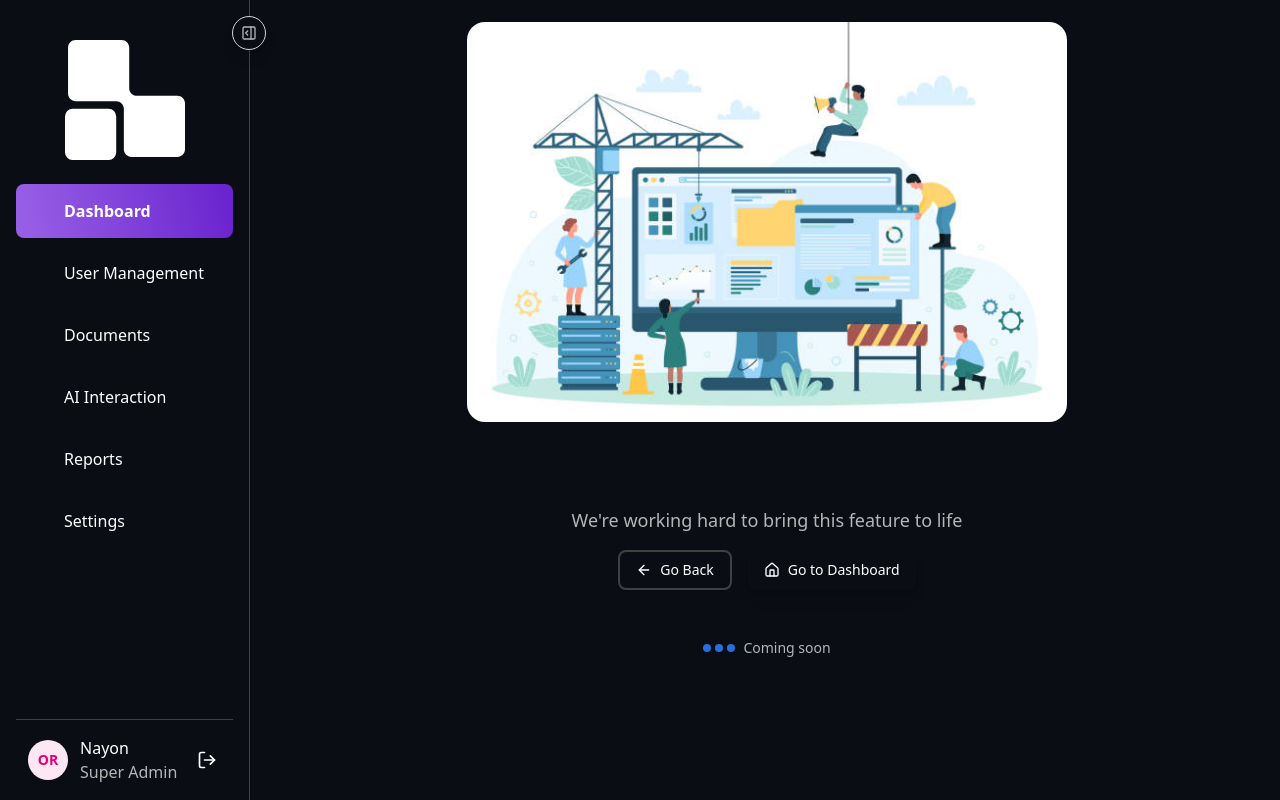
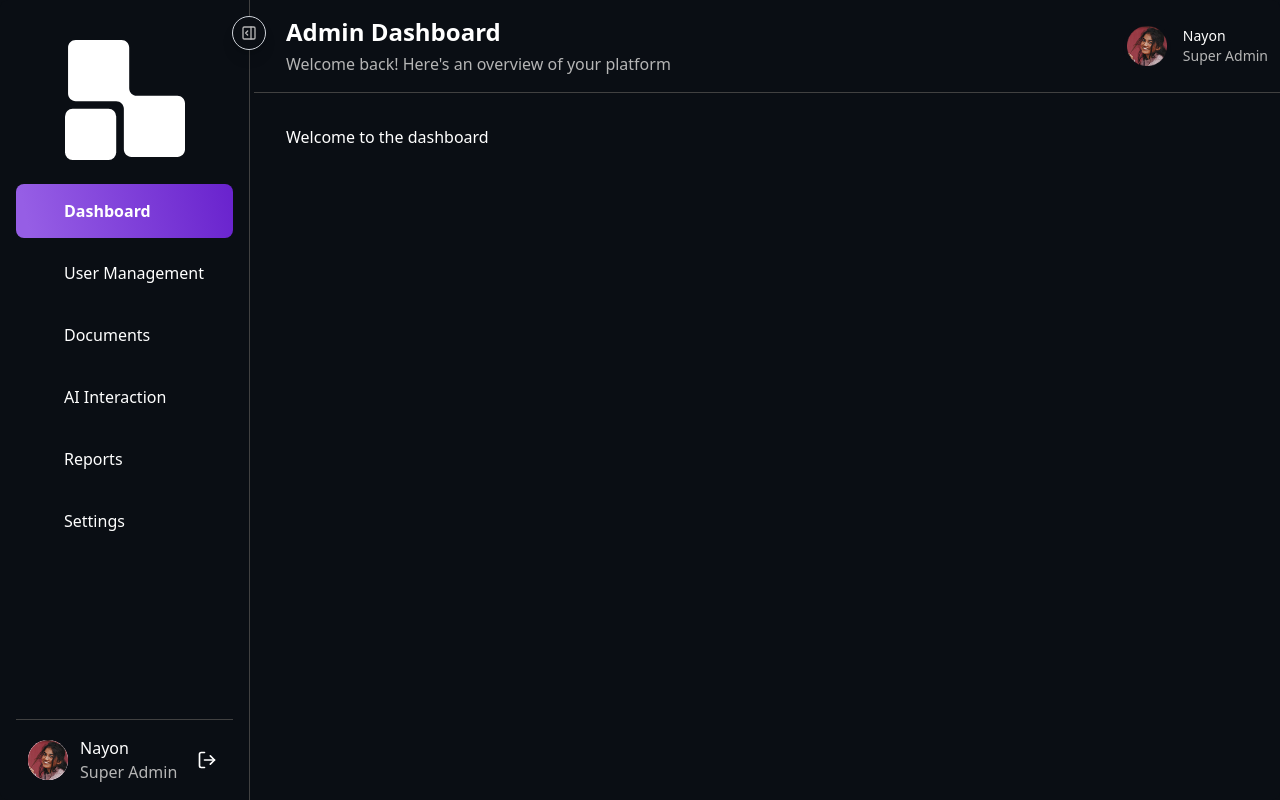
Before and after one commit to nrbnayon/talk-flow-ai, a Next.js app: page /dashboard in a window 1280 px wide. Built offline with nearby package versions, Linux system fonts and the light colour scheme; no server answers; some icons are missing.

Commit message:
feat: Implement core dashboard layout with a resizable, searchable sidebar and a shared header component.

```diff
--- /dev/null
+++ b/app/(dashboard)/dashboard/page.tsx
@@ -0,0 +1,12 @@
+import DashboardHeader from "@/components/Dashboard/Shared/DashboardHeader";
+
+export default function DashboardPage() {
+  return (
+      <div>
+        <DashboardHeader title="Admin Dashboard" description="Welcome back! Here's an overview of your platform" />
+        <div className="p-4 md:p-8">
+          Welcome to the dashboard
+        </div>
+      </div>
+  )
+}
--- a/app/(dashboard)/page.tsx
+++ b/app/(dashboard)/page.tsx
@@ -1,7 +1,7 @@
 
 export default function page() {
   return (
-    <div>
+    <div className="p-4 md:p-8">
       Welcome to the dashboard
     </div>
   )
--- a/components/Dashboard/Shared/DashboardHeader.tsx
+++ b/components/Dashboard/Shared/DashboardHeader.tsx
@@ -1,3 +1,6 @@
+import Image from "next/image";
+import Link from "next/link";
+
 export default function DashboardHeader({
     title,
     description,
@@ -6,10 +9,29 @@ export default function DashboardHeader({
     description?: string;
 }) {
     return (
-        <div className="border-b border-[#D5D5D5]">
+        <div className="border-b border-border flex justify-between items-center">
             <div className="flex flex-col items-start justify-between p-4 md:px-8">
-                <h1 className="text-2xl font-bold text-primary mb-2">{title}</h1>
+                <h1 className="text-2xl font-bold text-foreground mb-1">{title}</h1>
                 {description && <p className="text-secondary">{description}</p>}
+            </div>
+            <div>
+                <div className="flex items-center gap-3 px-3">
+                  <Link
+                    href="/profile"
+                    className="flex items-center gap-3 flex-1 min-w-0 hover:opacity-80 transition-opacity">
+                    <div className="w-12 h-12 rounded-full bg-secondary flex items-center justify-center shrink-0">
+                     <Image src="/images/avatar.png" alt="User" width={40} height={40} />
+                    </div>
+                    <div className="flex flex-col">
+                      <p className="text-sm font-medium truncate text-foreground">
+                        Nayon
+                      </p>
+                      <p className="text-sm text-secondary truncate">
+                        Super Admin
+                      </p>
+                    </div>
+                  </Link>
+                </div>
             </div>
         </div>
     )
--- a/components/Dashboard/Sidebar/Sidebar.tsx
+++ b/components/Dashboard/Sidebar/Sidebar.tsx
@@ -526,9 +526,9 @@ export default function DashboardWrapper({ children }: DashboardWrapperProps) {
                       }}
                     className="flex items-center gap-3 flex-1 min-w-0 hover:opacity-80 transition-opacity">
                     <div className="w-10 h-10 rounded-full bg-pink-100 flex items-center justify-center shrink-0">
-                      <span className="text-pink-600 font-semibold text-sm">
-                        OR
-                      </span>
+                     <div className="w-10 h-10 rounded-full bg-pink-100 flex items-center justify-center shrink-0">
+                      <Image src="/images/avatar.png" alt="User" width={40} height={40} />
+                     </div>
                     </div>
                     <motion.div
                       animate={{
```
